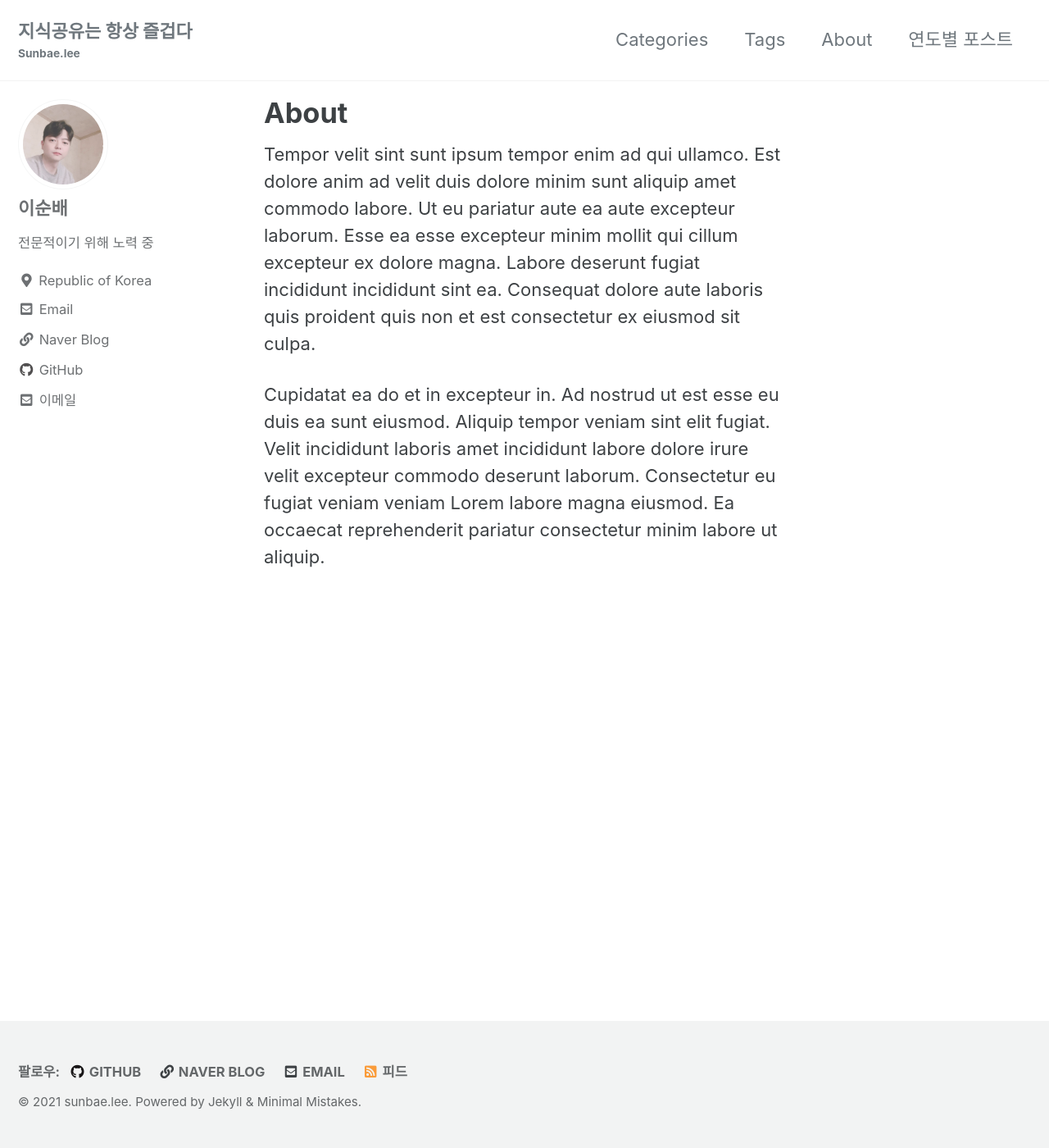
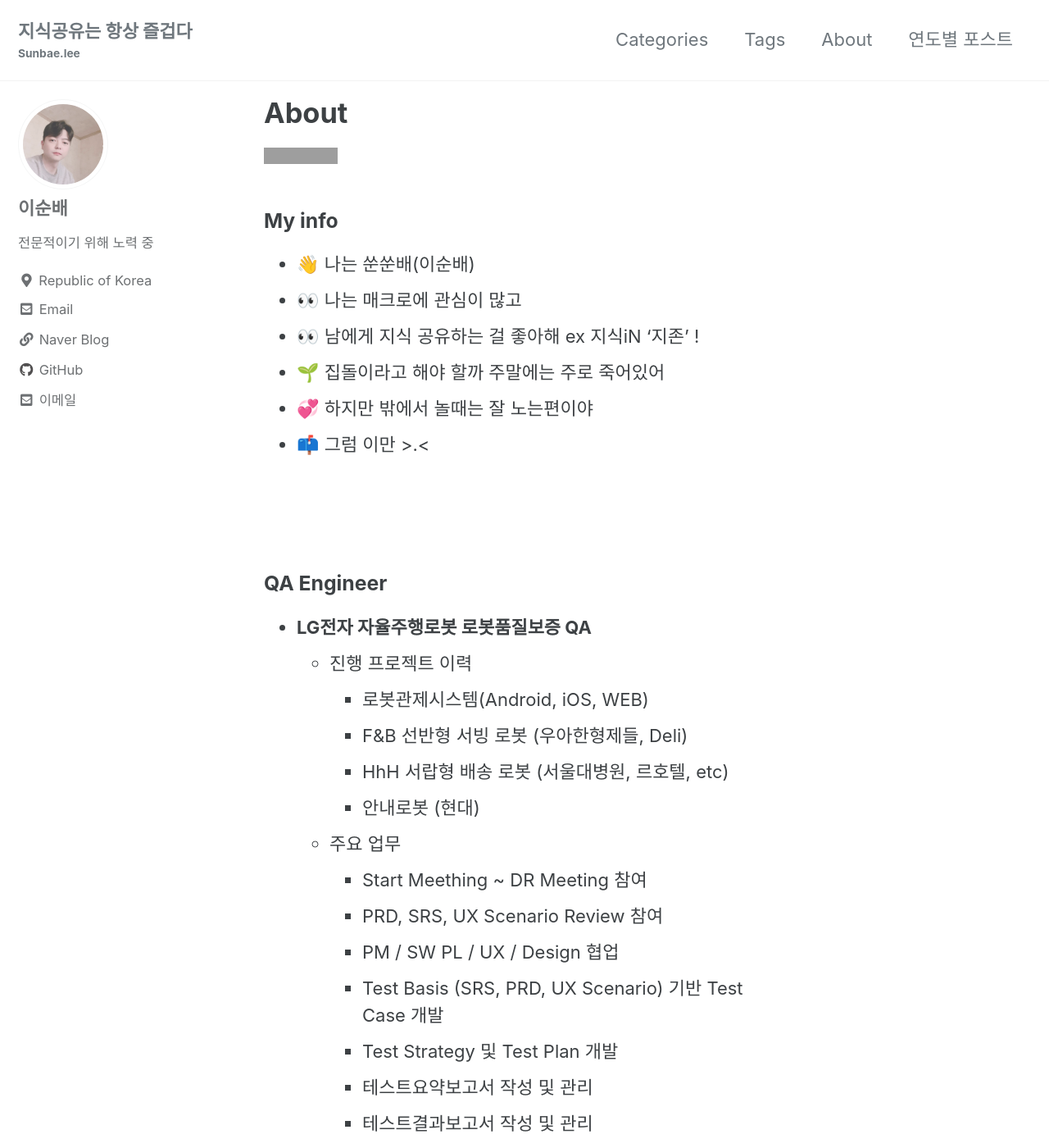
Before and after one commit to SsunLee/ssunlee.github.io, a Jekyll site: the page built from _pages/about.md, in a window 1280 px wide and 1400 px high. Shown: the whole window at 82% size. Built offline with Jekyll 4.4.1, drawn with Linux system fonts in a browser that asks for light colours; cached includes are drawn as plain includes; some of the changed text lies outside the part shown; grey boxes are pictures that could not be loaded.

Commit message:
Change About

```diff
--- a/_config.yml
+++ b/_config.yml
@@ -8,7 +8,7 @@ title_separator          : "-"
 subtitle                 : "Sunbae.lee" # site tagline that appears below site title in masthead
 name                     : "sunbae.lee"
 description              : "쑨쑨배의 각종 지식공유를 할 공간"
-url                      : https://ssunlee.github.io #http://localhost:4000/
+url                      : http://localhost:4000/ #https://ssunlee.github.io #http://localhost:4000/
 baseurl                  : # the subpath of your site, e.g. "/blog"
 repository               : SsunLee/ssunlee.github.io # GitHub username/repo-name e.g. "mmistakes/minimal-mistakes"
 teaser                   : "/assets/images/my_profile.PNG" # path of fallback teaser image, e.g. "/assets/images/500x300.png"
@@ -201,7 +201,7 @@ plugins:
   - jekyll-gist
   - jekyll-feed
   - jekyll-include-cache
-  - jekyll-algolia
+#  - jekyll-algolia
 
 # mimic GitHub Pages with --safe
 whitelist:
--- a/_pages/about.md
+++ b/_pages/about.md
@@ -3,6 +3,77 @@ permalink: /about/
 title: "About"
 ---
 
-Tempor velit sint sunt ipsum tempor enim ad qui ullamco. Est dolore anim ad velit duis dolore minim sunt aliquip amet commodo labore. Ut eu pariatur aute ea aute excepteur laborum. Esse ea esse excepteur minim mollit qui cillum excepteur ex dolore magna. Labore deserunt fugiat incididunt incididunt sint ea. Consequat dolore aute laboris quis proident quis non et est consectetur ex eiusmod sit culpa.
+[![Hits](https://hits.seeyoufarm.com/api/count/incr/badge.svg?url=https%3A%2F%2Fgithub.com%2FSsunLee&count_bg=%23286892&title_bg=%232E8AE5&icon=csharp.svg&icon_color=%23FFFFFF&title=Visit&edge_flat=true)](https://github.com/SsunLee)
 
-Cupidatat ea do et in excepteur in. Ad nostrud ut est esse eu duis ea sunt eiusmod. Aliquip tempor veniam sint elit fugiat. Velit incididunt laboris amet incididunt labore dolore irure velit excepteur commodo deserunt laborum. Consectetur eu fugiat veniam veniam Lorem labore magna eiusmod. Ea occaecat reprehenderit pariatur consectetur minim labore ut aliquip.
+### My info
+- 👋 나는 쑨쑨배(이순배)
+- 👀 나는 매크로에 관심이 많고
+- 👀 남에게 지식 공유하는 걸 좋아해 ex 지식iN '지존' !
+- 🌱 집돌이라고 해야 할까 주말에는 주로 죽어있어
+- 💞️ 하지만 밖에서 놀때는 잘 노는편이야
+- 📫 그럼 이만 >.<
+
+<br/><br/>
+
+### QA Engineer
+ + **LG전자 자율주행로봇 로봇품질보증 QA**
+   - 진행 프로젝트 이력
+     - 로봇관제시스템(Android, iOS, WEB)
+     - F&B 선반형 서빙 로봇 (우아한형제들, Deli)
+     - HhH 서랍형 배송 로봇 (서울대병원, 르호텔, etc)
+     - 안내로봇 (현대)
+   - 주요 업무
+     - Start Meething ~ DR Meeting 참여
+     - PRD, SRS, UX Scenario Review 참여
+     - PM / SW PL / UX / Design 협업
+     - Test Basis (SRS, PRD, UX Scenario) 기반 Test Case 개발
+     - Test Strategy 및 Test Plan 개발
+     - 테스트요약보고서 작성 및 관리
+     - 테스트결과보고서 작성 및 관리
+     - 테스트 산출물 관리
+     - 현재는 RPA를 이용한 WEB 자동화 구현 도입 중 (UI Path이용)
+       * 로봇관제시스템 WEB Page
+
+
+<br/>
+
+ + **LG전자 MC인정 TASK팀 - .NET 개발자 (Winform, .Net Core)**
+   - 품질관리시스템 구축
+   - ADB 이용한 Mobile Phone 환경 세팅 자동화 구축
+   - 각 종 자산 관리 시스템 구축
+   - HP QC Api 사용하여 결함 분석 시스템 구축
+   - 각 종 문서 자동화 개발 (c#, vb.net, mysql, mdb, .. etc)
+
+<br/>
+
+ + **LG전자 선행개발연구소 - 사업자 APP 팀**
+   - Log 분석 및 Issue 수정
+   - 구축 된 CI / CD Process 경험 (Jenkins, gerrit)
+   - Google CTS Security Test 수행
+   - APK Version 관리
+
+<br/>
+
+ + **LG전자 모바일 단말 검증**
+   - 국내향 / 수출향 LG전자 모바일 단말 검증
+   - 기능, 비기능, 호환성 Test Case 수행
+   - 검증 리더 업무 수행
+
+<br/>
+
+ + **NHN 한게임 QA - 한게임 모바일 사천성**
+   - 기획서 및 시나리오 분석
+   - Test Case 개발 및 수행
+   - BTS 사용하여 Bug Report
+   - OS별 호환성 Test 수행
+   - 업데이트 시기에 맞춰 Dynamic한 Test 수행
+
+<br/>
+
+ + **ETC**
+   - 퇴근 자동 Check 프로그램 개발 (C#, Selenium, Pillow)
+   - Outlook Email 자동 발송 및 양식 자동화 개발 (Python, win32 api)
+   - Excel Printer 자동화 (VBA)
+   - Excel 모임비 정산 자동화 (VBA)
+   - APK Auto Install Program 개발 (C#)
+   - Mobile Screen Shot / Screen Recording Tool 개발 (C#)
```
